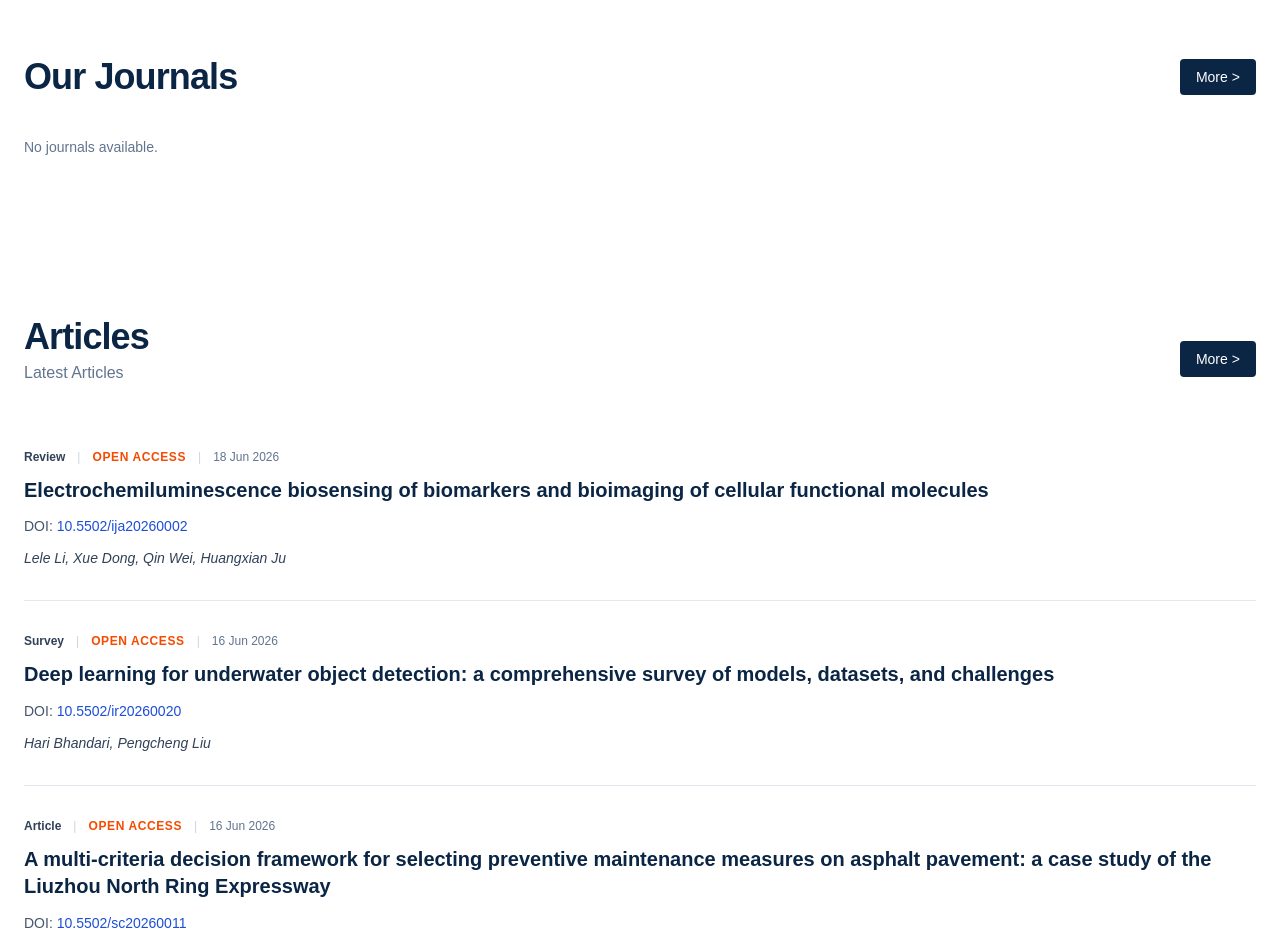
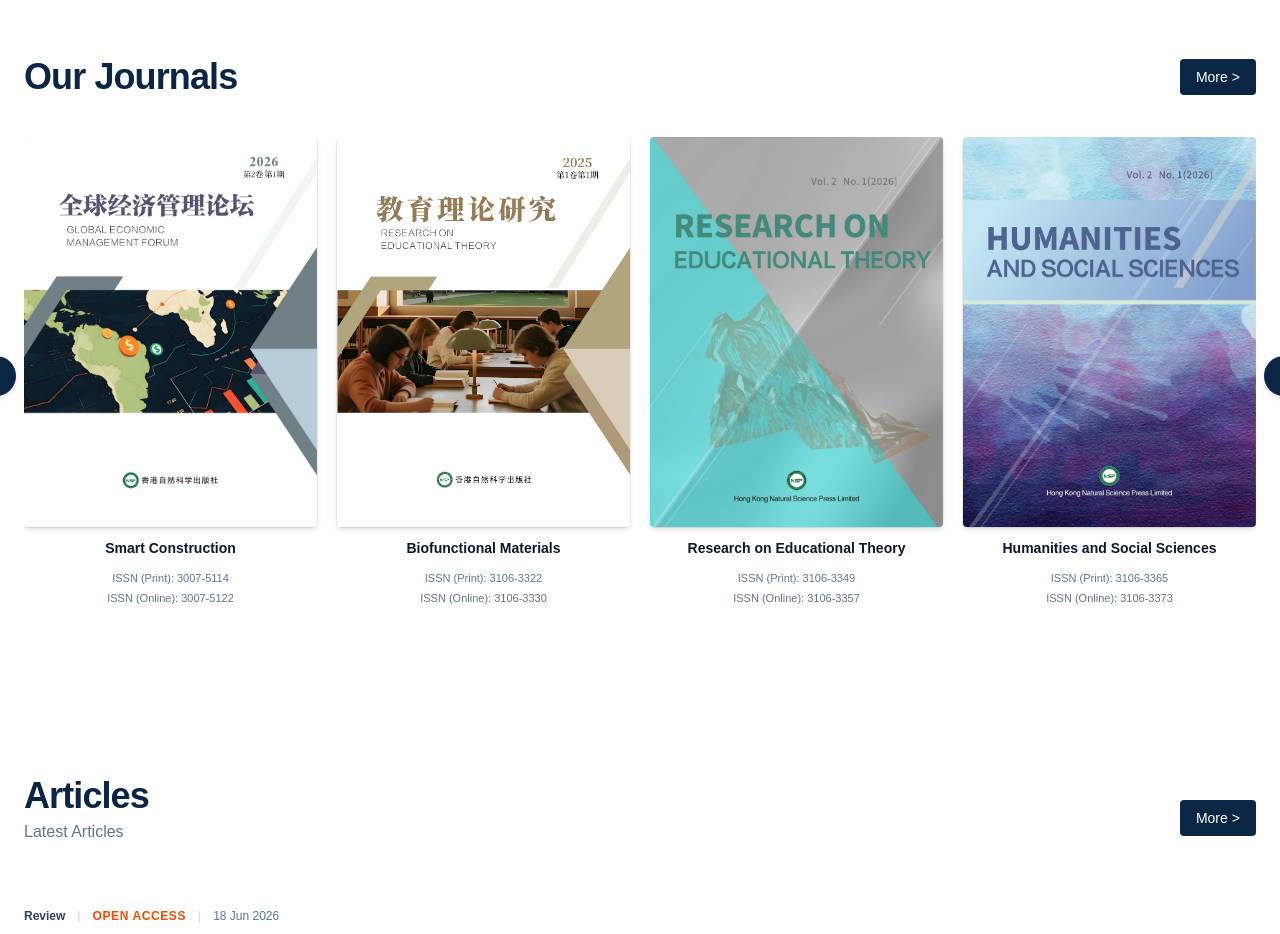
Before and after one commit to holiccoder/ns-press-ssr, a Next.js app: page / in a window 1280 px wide. Shown: the part 1040-1974 px from the top of the page. Built offline with nearby package versions, Linux system fonts and the light colour scheme; no server answers.

Commit message:
refine journal listings and spacing

```diff
--- a/src/components/JournalsCarousel.tsx
+++ b/src/components/JournalsCarousel.tsx
@@ -126,7 +126,7 @@ export default async function JournalsCarousel() {
   }
 
   return (
-    <section className="bg-white pb-16 pt-8 sm:pb-20">
+    <section className="bg-white pb-8 pt-8 sm:pb-10">
       <div className="mx-auto max-w-7xl px-6">
         {/* Top row: breadcrumb + search bar */}
         <div className="flex flex-col gap-4 sm:flex-row sm:items-center sm:justify-between">
--- a/src/components/JournalsList.tsx
+++ b/src/components/JournalsList.tsx
@@ -33,7 +33,7 @@ export default async function JournalsList() {
   }
 
   return (
-    <section className="bg-white py-12 sm:py-16">
+    <section className="bg-white pb-12 pt-0 sm:pb-16 sm:pt-0">
       <div className="mx-auto max-w-7xl px-6">
         <div>
           {lists.length === 0 ? (
--- a/src/components/News.tsx
+++ b/src/components/News.tsx
@@ -288,7 +288,7 @@ export default async function News() {
             <FeaturedNewsCard item={data.featured} />
           </div>
           <div className="grid grid-cols-1 gap-6 sm:grid-cols-2 md:grid-cols-3 lg:col-span-3">
-            {data.items.map((item) => (
+            {data.items.slice(0, 6).map((item) => (
               <SmallNewsCard key={item.id} item={item} />
             ))}
           </div>
--- a/src/components/OurJournals.tsx
+++ b/src/components/OurJournals.tsx
@@ -18,20 +18,72 @@ export default async function OurJournals() {
   let lists: JournalListItem[] = [];
   try {
     const data = await getJournalList({ page: 1, pageSize: 12, lang });
-    lists = data.lists;
+    lists = data?.lists || [];
   } catch (err) {
     // Upstream API hiccup — log it and render an empty section rather than
     // crashing the whole homepage. Next's revalidation will refresh later.
     console.error("[OurJournals] failed to load journalList:", err);
   }
 
-  const items: CarouselItem[] = lists.map((j) => ({
-    id: j.id,
-    title: j.title,
-    coverImage: resolveJournalCover(j.id, j.cover_image),
-    issn: j.issn,
-    href: toHref(j.id),
-  }));
+  const listsArray = Array.isArray(lists) ? lists : [];
+
+  const items: CarouselItem[] = listsArray
+    .map((j) => {
+      if (!j) return null;
+      return {
+        id: j.id ?? 0,
+        title: j.title || "Untitled Journal",
+        coverImage: resolveJournalCover(j.id ?? 0, j.cover_image || ""),
+        issn: j.issn || "",
+        href: toHref(j.id ?? 0),
+      };
+    })
+    .filter((x): x is CarouselItem => x !== null);
+
+  // Ensure there are at least 4 items so that the 4-card layout looks complete on desktop
+  if (items.length < 4) {
+    const existingIds = new Set(items.map((i) => i.id));
+    const mockOptions = [
+      {
+        id: 4,
+        title: "Smart Construction",
+        coverImage: resolveJournalCover(4, "/images/journals/covers/4.jpg"),
+        issn: "3007-5114(Print); 3007-5122(Online)",
+        href: toHref(4),
+      },
+      {
+        id: 5,
+        title: "Biofunctional Materials",
+        coverImage: resolveJournalCover(5, "/images/journals/covers/5.png"),
+        issn: "3106-3322(Print); 3106-3330(Online)",
+        href: toHref(5),
+      },
+      {
+        id: 6,
+        title: "Research on Educational Theory",
+        coverImage: resolveJournalCover(6, "/images/journals/covers/6.jpg"),
+        issn: "3106-3349(Print); 3106-3357(Online)",
+        href: toHref(6),
+      },
+      {
+        id: 7,
+        title: "Humanities and Social Sciences",
+        coverImage: resolveJournalCover(7, "/images/journals/covers/7.jpg"),
+        issn: "3106-3365(Print); 3106-3373(Online)",
+        href: toHref(7),
+      },
+    ];
+
+    for (const opt of mockOptions) {
+      if (!existingIds.has(opt.id)) {
+        items.push(opt);
+        existingIds.add(opt.id);
+      }
+      if (items.length >= 4) {
+        break;
+      }
+    }
+  }
 
   return (
     <section className="bg-white py-16 sm:py-20">
--- a/src/components/OurJournalsCarousel.tsx
+++ b/src/components/OurJournalsCarousel.tsx
@@ -78,7 +78,7 @@ export default function OurJournalsCarousel({
         {items.map((item) => (
           <div
             key={item.id}
-            className="w-[calc((100%-2.5rem)/3)] min-w-[calc((100%-2.5rem)/3)] snap-start max-md:w-[45%] max-md:min-w-[45%] max-sm:w-[70%] max-sm:min-w-[70%]"
+            className="w-[calc((100%-3.75rem)/4)] min-w-[calc((100%-3.75rem)/4)] snap-start max-lg:w-[calc((100%-2.5rem)/3)] max-lg:min-w-[calc((100%-2.5rem)/3)] max-md:w-[45%] max-md:min-w-[45%] max-sm:w-[70%] max-sm:min-w-[70%]"
           >
             <JournalCard item={item} />
           </div>
```
